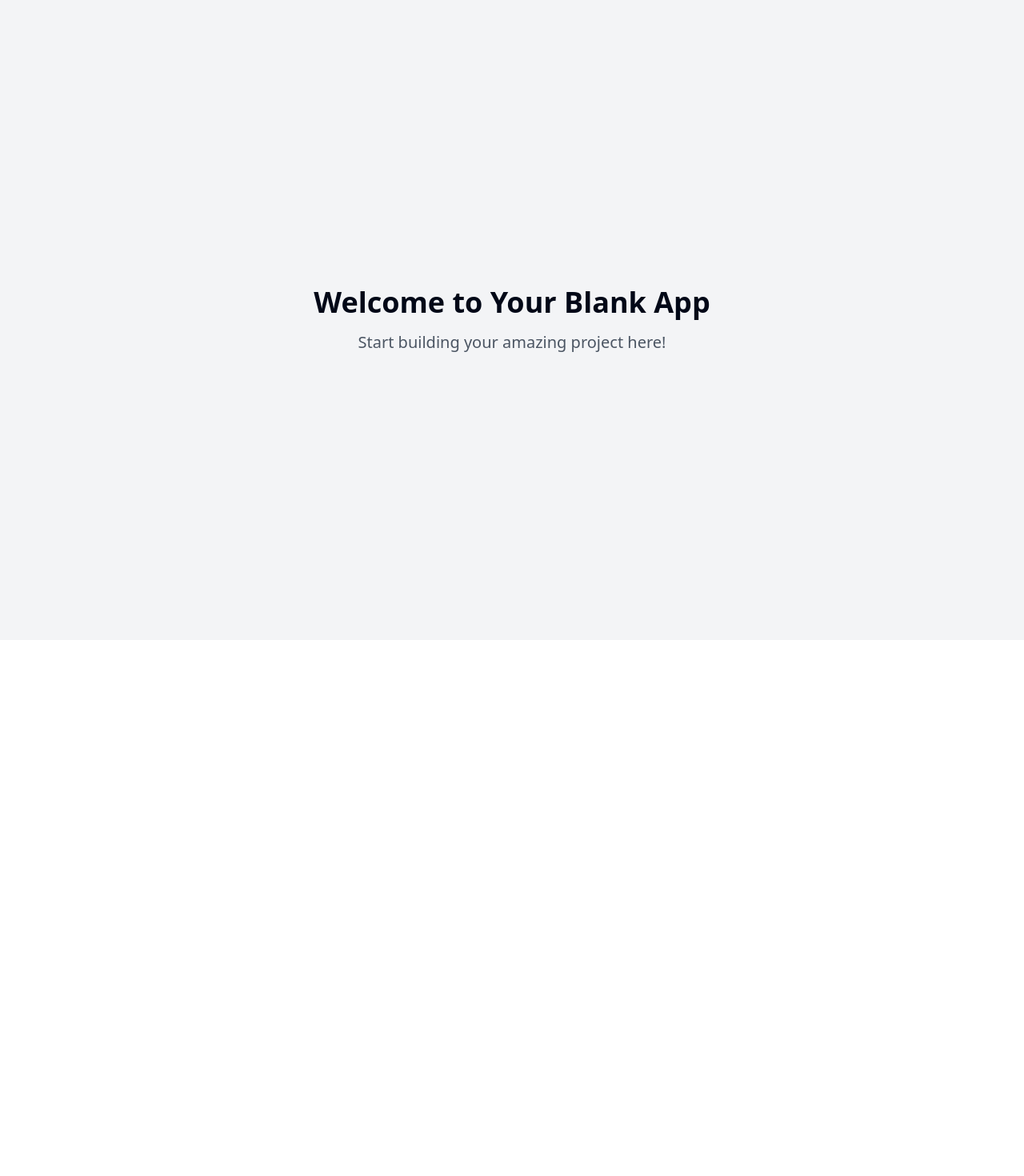
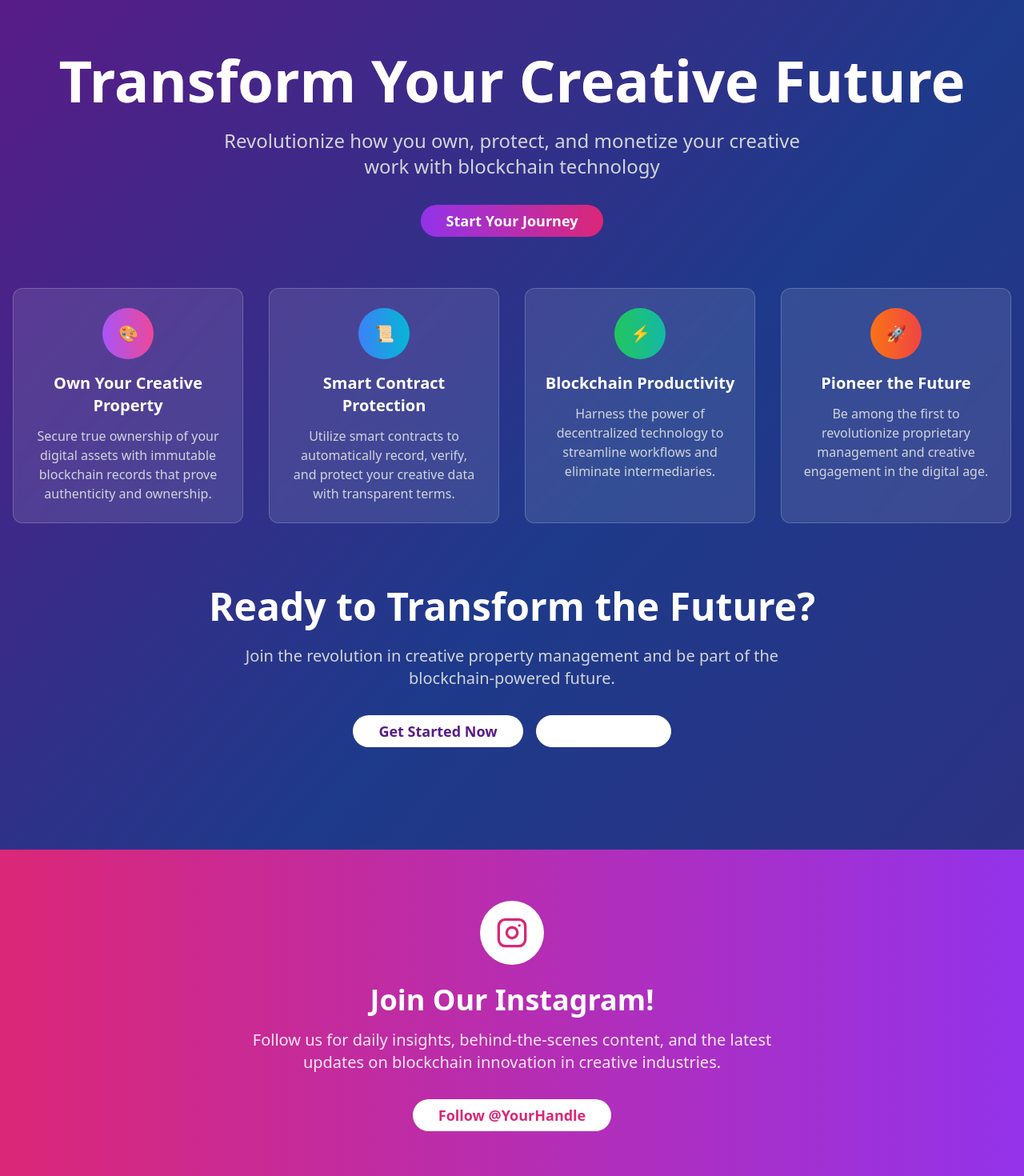
Before and after one commit to trackith/future-footer-forge, a React (Vite) app: page / in a window 1280 px wide. Shown: the top 1470 px of the page at 80% size. Before the commit the page ends 800 px from the top, so only its background shows below. Built offline with nearby package versions, Linux system fonts and the light colour scheme.

Commit message:
Refactor footer and content section
Update footer and content with new information and styling.

```diff
--- a/src/pages/Index.tsx
+++ b/src/pages/Index.tsx
@@ -1,11 +1,105 @@
-// Update this page (the content is just a fallback if you fail to update the page)
+
+import { Button } from "@/components/ui/button";
+import { Card, CardContent, CardDescription, CardHeader, CardTitle } from "@/components/ui/card";
+import { Instagram } from "lucide-react";
 
 const Index = () => {
   return (
-    <div className="min-h-screen flex items-center justify-center bg-gray-100">
-      <div className="text-center">
-        <h1 className="text-4xl font-bold mb-4">Welcome to Your Blank App</h1>
-        <p className="text-xl text-gray-600">Start building your amazing project here!</p>
+    <div className="min-h-screen bg-gradient-to-br from-purple-900 via-blue-900 to-indigo-900">
+      {/* Hero Section */}
+      <div className="container mx-auto px-4 py-16">
+        <div className="text-center mb-16">
+          <h1 className="text-5xl md:text-7xl font-bold text-white mb-6 bg-gradient-to-r from-purple-400 to-pink-400 bg-clip-text text-transparent">
+            Transform Your Creative Future
+          </h1>
+          <p className="text-xl md:text-2xl text-gray-300 mb-8 max-w-3xl mx-auto">
+            Revolutionize how you own, protect, and monetize your creative work with blockchain technology
+          </p>
+          <Button className="bg-gradient-to-r from-purple-600 to-pink-600 hover:from-purple-700 hover:to-pink-700 text-white font-semibold px-8 py-4 text-lg rounded-full transition-all duration-300 transform hover:scale-105">
+            Start Your Journey
+          </Button>
+        </div>
+
+        {/* Blockchain Features Section */}
+        <div className="grid md:grid-cols-2 lg:grid-cols-4 gap-8 mb-20">
+          <div className="text-center p-6 bg-white/10 backdrop-blur-sm rounded-xl border border-white/20">
+            <div className="w-16 h-16 bg-gradient-to-r from-purple-500 to-pink-500 rounded-full mx-auto mb-4 flex items-center justify-center">
+              <span className="text-white font-bold text-xl">🎨</span>
+            </div>
+            <h3 className="text-xl font-bold text-white mb-3">Own Your Creative Property</h3>
+            <p className="text-gray-300">
+              Secure true ownership of your digital assets with immutable blockchain records that prove authenticity and ownership.
+            </p>
+          </div>
+
+          <div className="text-center p-6 bg-white/10 backdrop-blur-sm rounded-xl border border-white/20">
+            <div className="w-16 h-16 bg-gradient-to-r from-blue-500 to-cyan-500 rounded-full mx-auto mb-4 flex items-center justify-center">
+              <span className="text-white font-bold text-xl">📜</span>
+            </div>
+            <h3 className="text-xl font-bold text-white mb-3">Smart Contract Protection</h3>
+            <p className="text-gray-300">
+              Utilize smart contracts to automatically record, verify, and protect your creative data with transparent terms.
+            </p>
+          </div>
+
+          <div className="text-center p-6 bg-white/10 backdrop-blur-sm rounded-xl border border-white/20">
+            <div className="w-16 h-16 bg-gradient-to-r from-green-500 to-teal-500 rounded-full mx-auto mb-4 flex items-center justify-center">
+              <span className="text-white font-bold text-xl">⚡</span>
+            </div>
+            <h3 className="text-xl font-bold text-white mb-3">Blockchain Productivity</h3>
+            <p className="text-gray-300">
+              Harness the power of decentralized technology to streamline workflows and eliminate intermediaries.
+            </p>
+          </div>
+
+          <div className="text-center p-6 bg-white/10 backdrop-blur-sm rounded-xl border border-white/20">
+            <div className="w-16 h-16 bg-gradient-to-r from-orange-500 to-red-500 rounded-full mx-auto mb-4 flex items-center justify-center">
+              <span className="text-white font-bold text-xl">🚀</span>
+            </div>
+            <h3 className="text-xl font-bold text-white mb-3">Pioneer the Future</h3>
+            <p className="text-gray-300">
+              Be among the first to revolutionize proprietary management and creative engagement in the digital age.
+            </p>
+          </div>
+        </div>
+
+        {/* Call to Action Section */}
+        <div className="text-center mb-16">
+          <h2 className="text-4xl md:text-5xl font-bold text-white mb-6">
+            Ready to Transform the Future?
+          </h2>
+          <p className="text-xl text-gray-300 mb-8 max-w-2xl mx-auto">
+            Join the revolution in creative property management and be part of the blockchain-powered future.
+          </p>
+          <div className="flex flex-col sm:flex-row gap-4 justify-center">
+            <Button className="bg-white text-purple-900 hover:bg-gray-100 font-semibold px-8 py-4 text-lg rounded-full transition-all duration-300">
+              Get Started Now
+            </Button>
+            <Button variant="outline" className="border-white text-white hover:bg-white hover:text-purple-900 font-semibold px-8 py-4 text-lg rounded-full transition-all duration-300">
+              Learn More
+            </Button>
+          </div>
+        </div>
+      </div>
+
+      {/* Instagram Footer Section */}
+      <div className="bg-gradient-to-r from-pink-600 to-purple-600 py-16">
+        <div className="container mx-auto px-4 text-center">
+          <div className="flex justify-center mb-6">
+            <div className="w-20 h-20 bg-white rounded-full flex items-center justify-center">
+              <Instagram size={40} className="text-pink-600" />
+            </div>
+          </div>
+          <h3 className="text-3xl md:text-4xl font-bold text-white mb-4">
+            Join Our Instagram!
+          </h3>
+          <p className="text-xl text-pink-100 mb-8 max-w-2xl mx-auto">
+            Follow us for daily insights, behind-the-scenes content, and the latest updates on blockchain innovation in creative industries.
+          </p>
+          <Button className="bg-white text-pink-600 hover:bg-pink-50 font-bold px-8 py-4 text-lg rounded-full transition-all duration-300 transform hover:scale-105">
+            Follow @YourHandle
+          </Button>
+        </div>
       </div>
     </div>
   );
```
